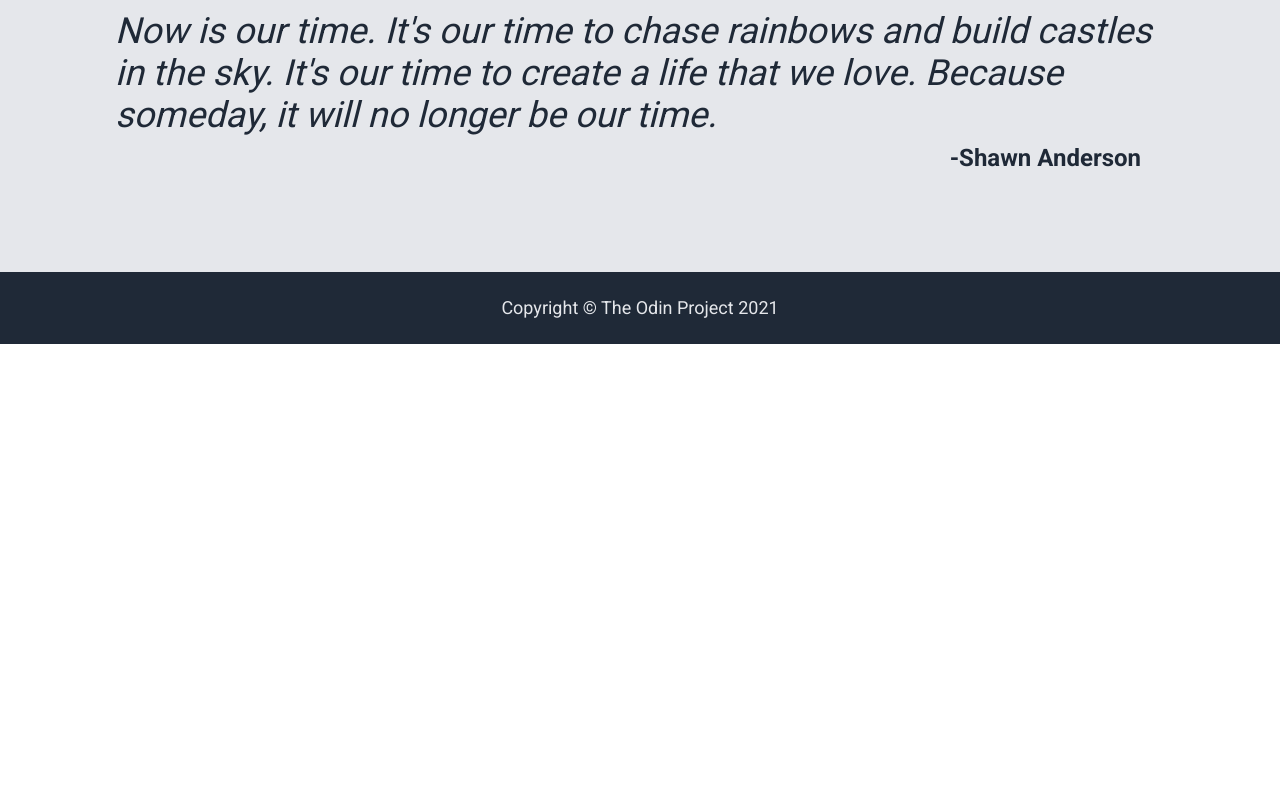
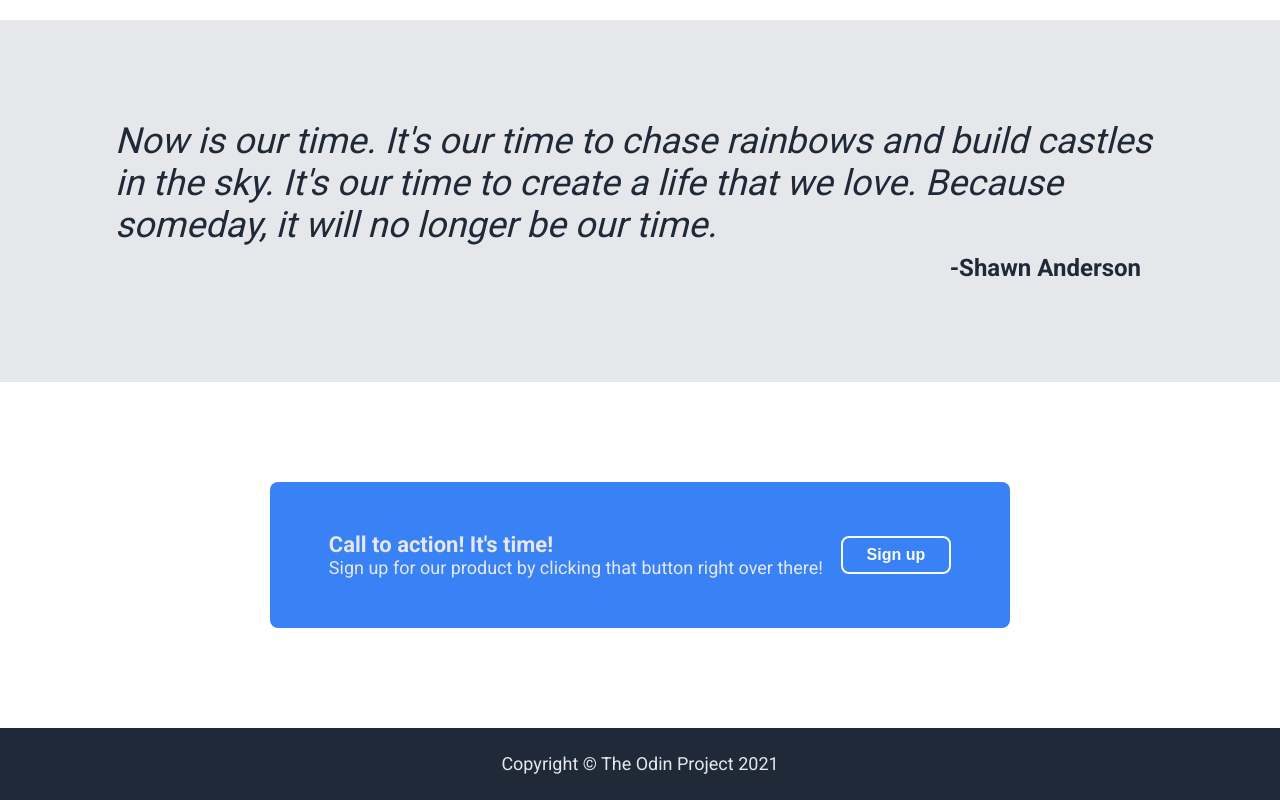
Before and after one commit to FernandoJVV/Landing-Page, a plain HTML site: page index.html in a window 1280 px wide. Shown: the part 1151-1951 px from the top of the page. Before the commit the page ends 1495 px from the top, so only its background shows below. Drawn offline with Linux system fonts and the light colour scheme.

Commit message:
final commit finished call to action section updated image credits so is more easy to read

```diff
--- a/index.html
+++ b/index.html
@@ -77,8 +77,16 @@
     </div>
 </section>
 <!--call to action section-->
+<section class="call-to-action">
+    <div class="call-container">
+        <div class="call-text">
+            <p id="call-title">Call to action! It's time!</p>
+            <p>Sign up for our product by clicking that button right over there!</p>
+        </div>
+        <button class="call-button">Sign up</button>
+    </div>
 
-
+</section>
 <!--footer section -->
 <footer>
     Copyright &COPY; The Odin Project 2021
--- a/style.css
+++ b/style.css
@@ -93,7 +93,7 @@ h1{
 /*information section*/
 
 h2{
-    margin-top: 45px;
+    margin-top: 100px;
     font-size: 36px;
     font-weight: 800;
     color: #1F2937;
@@ -105,7 +105,7 @@ h2{
     display: flex;
     justify-content: center;
     gap: 68px;
-    margin-bottom: 45px;
+    margin-bottom: 100px;
 }
 
 .castle-container{
@@ -166,7 +166,48 @@ h2{
 }
 /*call to action section*/
 
+.call-to-action{
+    display: flex;
+    justify-content: center;
+}
 
+.call-container{
+    margin: 100px;
+    background-color: #3882F6;
+    width: 50%;
+    display: flex;
+    justify-content: space-around;
+    align-items: center;
+    padding: 50px;
+    border-radius: 8px;
+}
+
+
+#call-title {
+    font-weight: 800;
+    font-size: 22px;
+}
+
+.call-text p{
+    margin: 0;
+}
+
+
+.call-text-container {
+    display: flex;
+    flex-direction: column;
+}
+
+.call-button{
+    text-align: center;
+    background-color: #3882F6;
+    color: #F9FAF8;
+    border: #F9FAF8 2px solid;
+    padding: 8px 24px;
+    font-size: 16px;
+    border-radius: 8px;
+    font-weight: 800;
+}
 
 /*footer section*/
 
```
Also changed, not shown: 1 other file.
